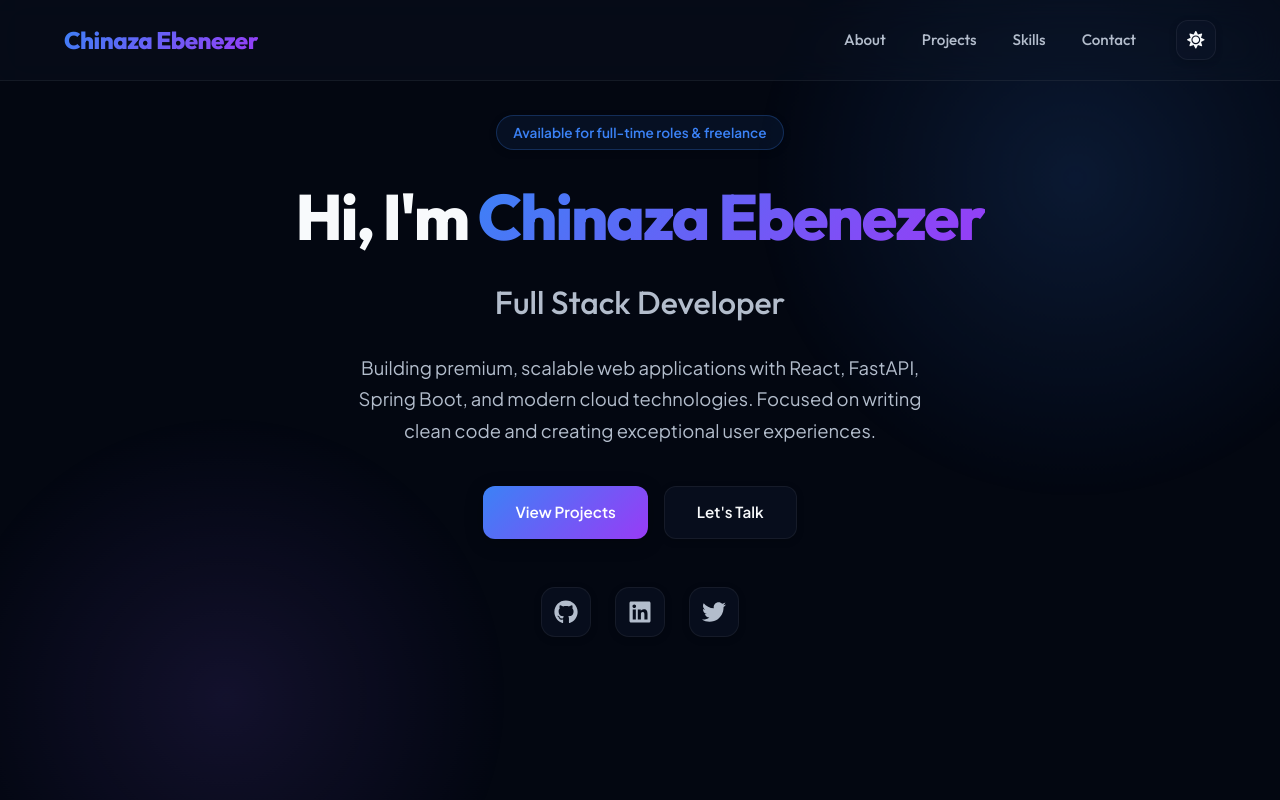
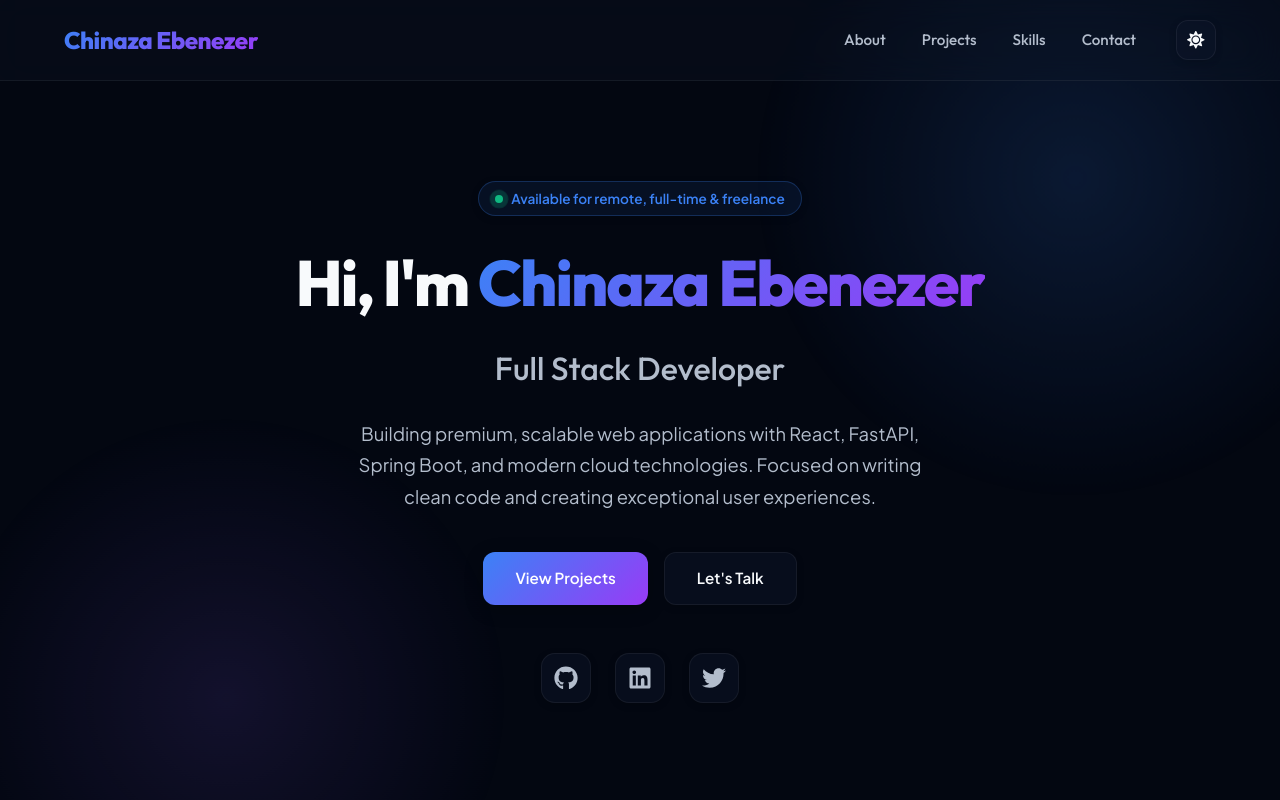
Before and after one commit to CodeEbz/neeza-portfolio, a React (Create React App) app: page / in a window 1280 px wide. Shown: the top 800 px of the page. Built offline with nearby package versions, Linux system fonts and the light colour scheme.

Commit message:
style: add status indicator dot and update availability badge

```diff
--- a/src/App.css
+++ b/src/App.css
@@ -192,7 +192,7 @@ h1, h2, h3, h4, .logo, .nav-links a, .filter-btn, .highlight {
   position: relative;
   background: var(--bg-primary);
   overflow: hidden;
-  padding-top: 80px;
+  padding: 120px 0 60px 0;
 }
 
 /* CSS Mesh Gradient Animating Shapes */
@@ -248,8 +248,50 @@ h1, h2, h3, h4, .logo, .nav-links a, .filter-btn, .highlight {
   border-radius: 100px;
   font-size: 0.85rem;
   font-weight: 600;
+  margin-top: 1.5rem;
   margin-bottom: 2rem;
   box-shadow: var(--shadow-sm);
+  transition: all 0.3s ease;
+  cursor: default;
+}
+
+.badge:hover {
+  background: rgba(var(--accent-rgb), 0.15);
+  border-color: rgba(var(--accent-rgb), 0.4);
+  transform: translateY(-1px);
+}
+
+.status-dot {
+  width: 8px;
+  height: 8px;
+  background-color: #10b981;
+  border-radius: 50%;
+  margin-right: 8px;
+  position: relative;
+  display: inline-block;
+}
+
+.status-dot::after {
+  content: '';
+  position: absolute;
+  top: 0;
+  left: 0;
+  width: 100%;
+  height: 100%;
+  background-color: #10b981;
+  border-radius: 50%;
+  animation: pulse-dot 1.8s infinite ease-in-out;
+}
+
+@keyframes pulse-dot {
+  0% {
+    transform: scale(1);
+    opacity: 0.85;
+  }
+  100% {
+    transform: scale(2.8);
+    opacity: 0;
+  }
 }
 
 .hero h1 {
--- a/src/App.js
+++ b/src/App.js
@@ -242,7 +242,10 @@ const App = () => {
             animate={{ opacity: 1, y: 0 }}
             transition={{ duration: 0.8 }}
           >
-            <span className="badge">Available for full-time roles & freelance</span>
+            <span className="badge">
+              <span className="status-dot"></span>
+              Available for remote, full-time & freelance
+            </span>
             <h1>Hi, I'm <span className="name">Chinaza Ebenezer</span></h1>
             <h2>Full Stack Developer</h2>
             <p className="hero-desc">
```
